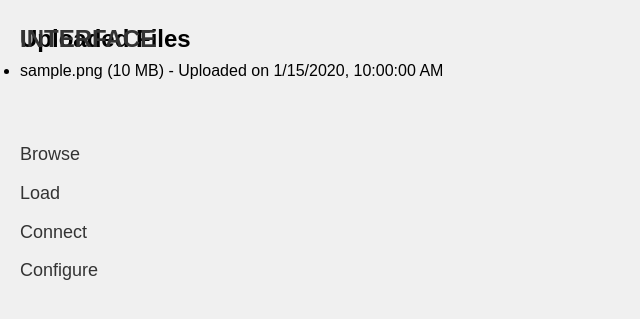
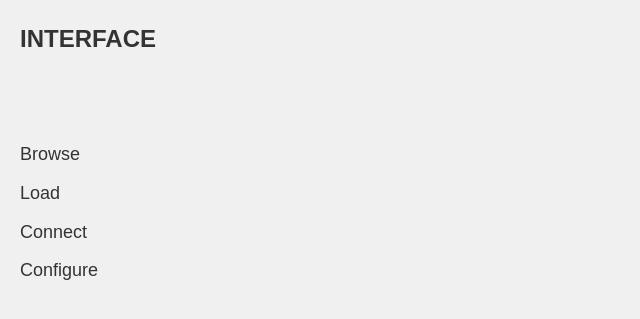
Before and after one commit to NitinGupta75/replit-test1, a FastAPI app: page / in a window 1280 px wide. Shown: the top 319 px of the page, without its empty margins (0-640 px from the left). Run offline with FastAPI, Linux system fonts and the light colour scheme; tables that the repository leaves empty hold one stand-in row (values such as "Sample post").

Commit message:
Restored to 'bda597a8f9462ae310f5e973c400f613ead5cca7'

```diff
--- a/main.py
+++ b/main.py
@@ -65,25 +65,6 @@ async def upload_file(file: UploadFile = File(...)):
 
     return JSONResponse(content={"message": "File uploaded successfully", "file_id": new_file.id})
 
-@app.get("/list_files")
-async def list_files():
-    db = SessionLocal()
-    files = db.query(UploadedFile).all()
-    db.close()
-
-    file_list = [
-        {
-            "id": file.id,
-            "file_name": file.file_name,
-            "uploaded_date": file.uploaded_date.isoformat(),
-            "size_mb": round(file.size_mb, 2),
-            "file_type": file.file_type
-        }
-        for file in files
-    ]
-
-    return JSONResponse(content={"files": file_list})
-
 if __name__ == "__main__":
     import uvicorn
     uvicorn.run(app, host="0.0.0.0", port=5000)
--- a/static/script.js
+++ b/static/script.js
@@ -7,7 +7,6 @@ document.addEventListener('DOMContentLoaded', function() {
     const fileInput = document.getElementById('file-input');
     const fileUploadBtn = document.getElementById('file-upload-btn');
     const googleDriveBtn = document.getElementById('google-drive-btn');
-    const fileList = document.getElementById('file-list');
 
     loadOption.addEventListener('click', function(e) {
         e.preventDefault();
@@ -72,34 +71,10 @@ document.addEventListener('DOMContentLoaded', function() {
         .then(data => {
             console.log('File uploaded successfully:', data);
             alert('File uploaded successfully!');
-            fetchFileList(); // Fetch the updated file list after successful upload
         })
         .catch(error => {
             console.error('Error uploading file:', error);
             alert('Error uploading file. Please try again.');
         });
     }
-
-    function fetchFileList() {
-        fetch('/list_files')
-            .then(response => response.json())
-            .then(data => {
-                updateFileList(data.files);
-            })
-            .catch(error => {
-                console.error('Error fetching file list:', error);
-            });
-    }
-
-    function updateFileList(files) {
-        fileList.innerHTML = ''; // Clear existing list
-        files.forEach(file => {
-            const li = document.createElement('li');
-            li.textContent = `${file.file_name} (${file.size_mb} MB) - Uploaded on ${new Date(file.uploaded_date).toLocaleString()}`;
-            fileList.appendChild(li);
-        });
-    }
-
-    // Fetch the file list when the page loads
-    fetchFileList();
 });
--- a/templates/index.html
+++ b/templates/index.html
@@ -29,10 +29,6 @@
                 <a href="#" class="load-item" id="load-image">Image</a>
             </div>
         </div>
-        <div id="file-list-container">
-            <h2>Uploaded Files</h2>
-            <ul id="file-list"></ul>
-        </div>
     </main>
     <script src="/static/script.js"></script>
 </body>
```
